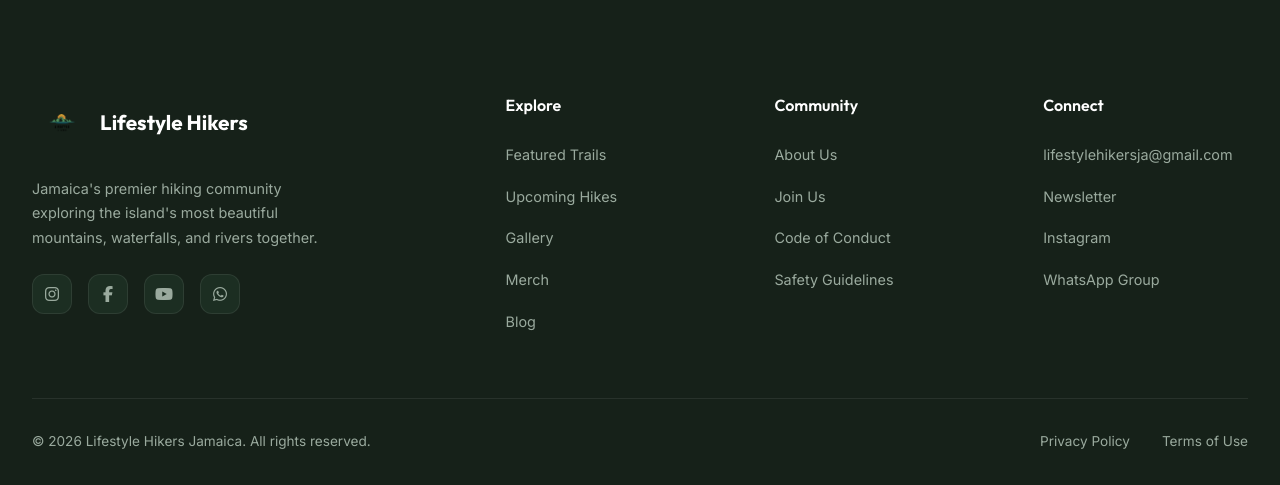
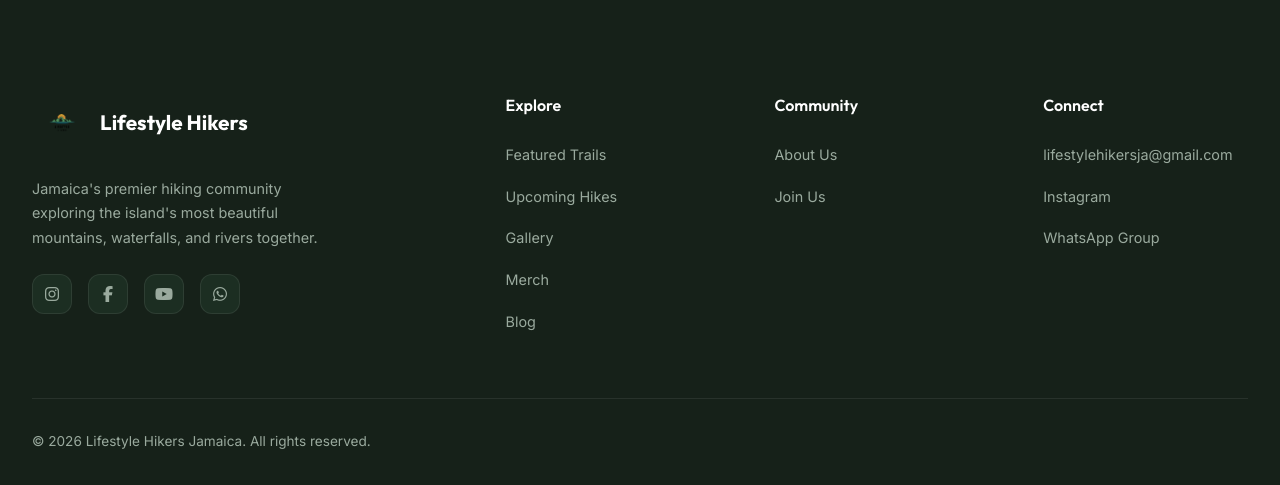
Before and after one commit to willylondon/lifestyle-hikers, a Jekyll site: the page built from index.html, in a window 1280 px wide and 900 px high, scrolled down 10997 px, cut to the strip 415-900 px from the top of the window. Built offline with Jekyll 4.4.1, drawn with Linux system fonts in a browser that asks for light colours.

Commit message:
Fix CSS grid blowout caused by intrinsic image resolutions and remove missing footer links

```diff
--- a/_includes/footer.html
+++ b/_includes/footer.html
@@ -32,15 +32,12 @@
                 <ul>
                     <li><a href="{{ '/' | relative_url }}#about">About Us</a></li>
                     <li><a href="{{ '/' | relative_url }}#contact">Join Us</a></li>
-                    <li><a href="#">Code of Conduct</a></li>
-                    <li><a href="#">Safety Guidelines</a></li>
                 </ul>
             </div>
             <div class="footer-links-group">
                 <h4>Connect</h4>
                 <ul>
                     <li><a href="mailto:{{ site.email }}">{{ site.email }}</a></li>
-                    <li><a href="#">Newsletter</a></li>
                     <li><a href="{{ site.social.instagram }}">Instagram</a></li>
                     <li><a href="{{ site.social.whatsapp }}">WhatsApp Group</a></li>
                 </ul>
@@ -48,10 +45,6 @@
         </div>
         <div class="footer-bottom">
             <p>&copy; {{ 'now' | date: "%Y" }} Lifestyle Hikers Jamaica. All rights reserved.</p>
-            <div class="footer-bottom-links">
-                <a href="#">Privacy Policy</a>
-                <a href="#">Terms of Use</a>
-            </div>
         </div>
     </div>
 </footer>
--- a/assets/css/style.css
+++ b/assets/css/style.css
@@ -547,12 +547,13 @@
     border: 1px solid var(--clr-border);
     transition: all var(--transition-base);
     cursor: pointer;
+    min-width: 0;
 }
 
 .trail-card:hover {
     transform: translateY(-8px);
     border-color: var(--clr-primary-light);
-    box-shadow: 0 15px 40px rgba(0,0,0,0.4), var(--shadow-glow);
+    box-shadow: 0 15px 40px rgba(0, 0, 0, 0.4), var(--shadow-glow);
 }
 
 .trail-card-img {
@@ -717,7 +718,7 @@
 
 .event-card:hover {
     border-color: var(--clr-primary-light);
-    box-shadow: 0 10px 30px rgba(0,0,0,0.3);
+    box-shadow: 0 10px 30px rgba(0, 0, 0, 0.3);
     transform: translateX(6px);
 }
 
@@ -865,7 +866,7 @@
    ======================================== */
 .about-grid {
     display: grid;
-    grid-template-columns: 1fr 1fr;
+    grid-template-columns: minmax(0, 1fr) minmax(0, 1fr);
     gap: var(--space-4xl);
     align-items: center;
 }
@@ -959,7 +960,7 @@
    ======================================== */
 .gallery-grid {
     display: grid;
-    grid-template-columns: repeat(4, 1fr);
+    grid-template-columns: repeat(4, minmax(0, 1fr));
     grid-auto-rows: 220px;
     gap: var(--space-md);
 }
@@ -1329,7 +1330,7 @@
 
 .footer-grid {
     display: grid;
-    grid-template-columns: 2fr 1fr 1fr 1fr;
+    grid-template-columns: minmax(0, 2fr) minmax(0, 1fr) minmax(0, 1fr) minmax(0, 1fr);
     gap: var(--space-3xl);
     margin-bottom: var(--space-3xl);
 }
```
